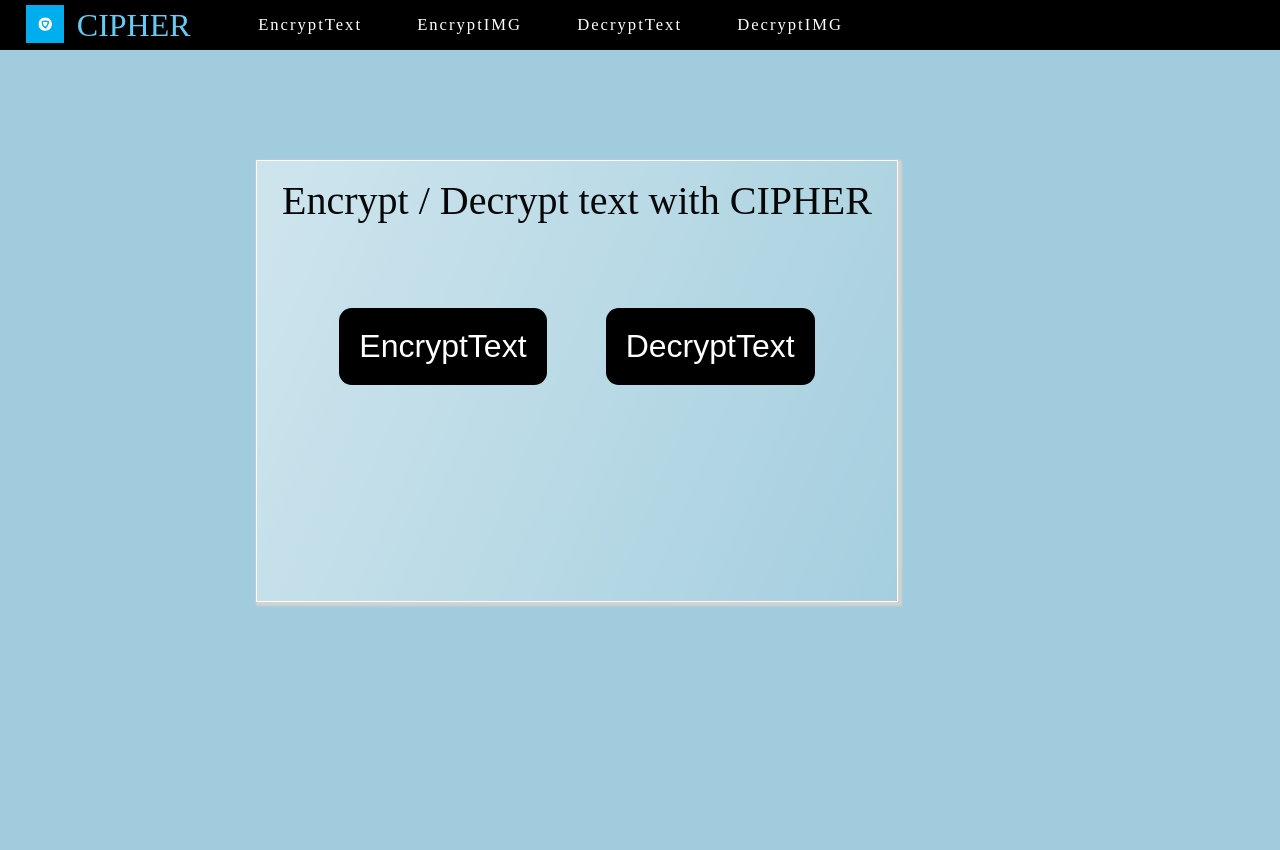
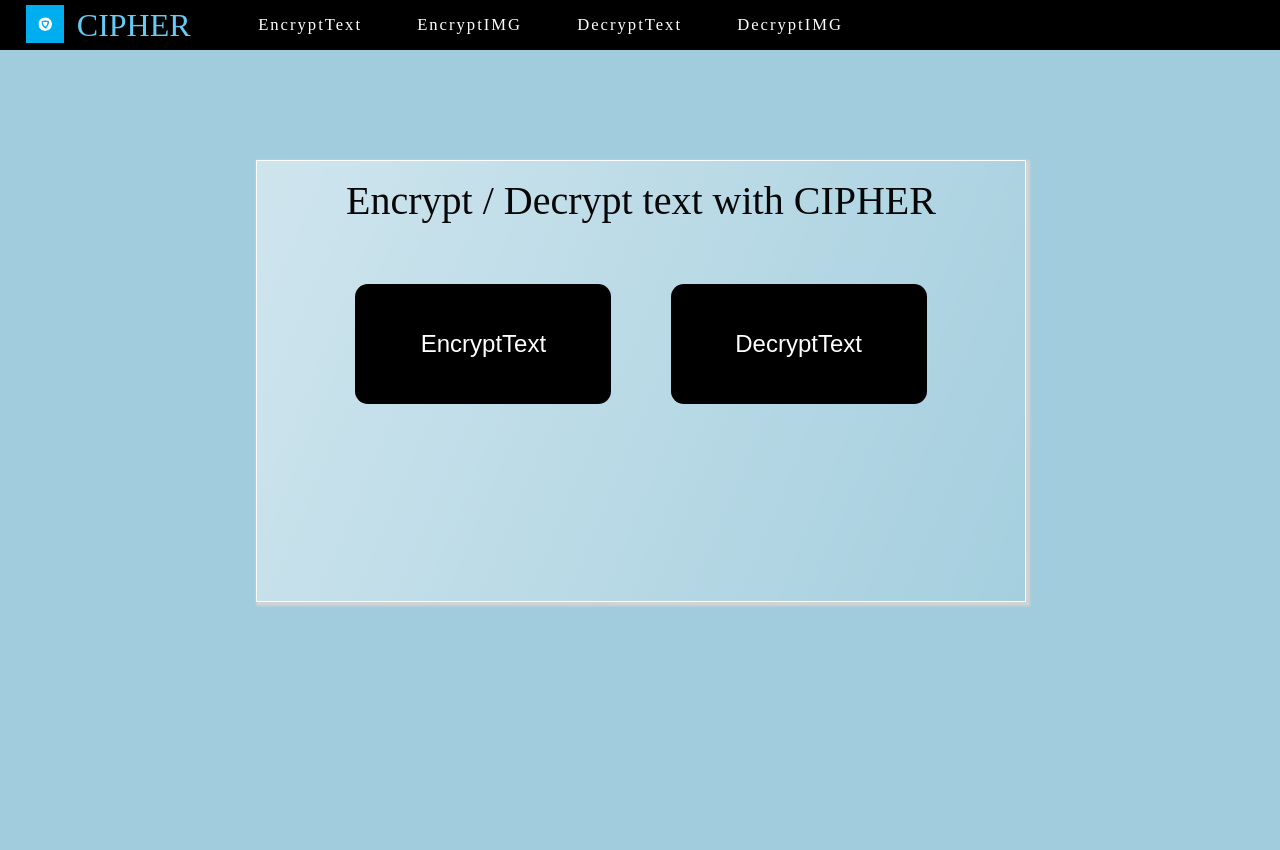
Before and after one commit to aakashgusain1990/Text-Encryption, a Django app: page / in a window 1280 px wide. Run offline with Django 3.2, Linux system fonts and the light colour scheme.

Commit message:
Deployment

```diff
--- a/textencrypt/static/css/main.css
+++ b/textencrypt/static/css/main.css
@@ -9,7 +9,7 @@
   border: 1px solid white;
   box-shadow: 2px 2px 2px 2px lightgrey;
   height: 55vh;
-  width: 50vw;
+  width: 60vw;
   background: linear-gradient(112.91deg,
             rgba(255, 255, 255, 0.479) 3.51%,
             rgba(255, 255, 255, 0) 111.71%);
--- a/textencrypt/templates/home.html
+++ b/textencrypt/templates/home.html
@@ -7,12 +7,16 @@
     color: white;
     font-size: 2rem;
     border-radius: 0.8rem;
+     width: 20vw;
+    height: 15vh;
+    font-size: 1.5rem;
+    padding: 0;
   }
 </style>
 <div style="padding-top: 4vh;height: 100vh; background-color:rgb(160, 204, 221);">
     <div id=cent>
       <div style="font-size:2.5rem; padding: 1rem; color: rgb(7, 7, 7);">Encrypt / Decrypt text with CIPHER</div>
-      <div style="padding: 8vh;">
+      <div style="padding: 5vh;">
     <a href="{% url 'encrypt' %}" style="padding-right: 2vw;">  <button class="button btnstyle" >EncryptText</button></a>
 
     <a href="{% url 'decrypt' %}"style="padding-left: 2vw;">  <button class="button btnstyle">DecryptText</button></a>
```
Also changed, not shown: textencrypt/requirements.txt (added, +69 -0 lines), textencrypt/db.sqlite3, textencrypt/media/images/img1_j98qtjy.jpg (added), 1 other file.
